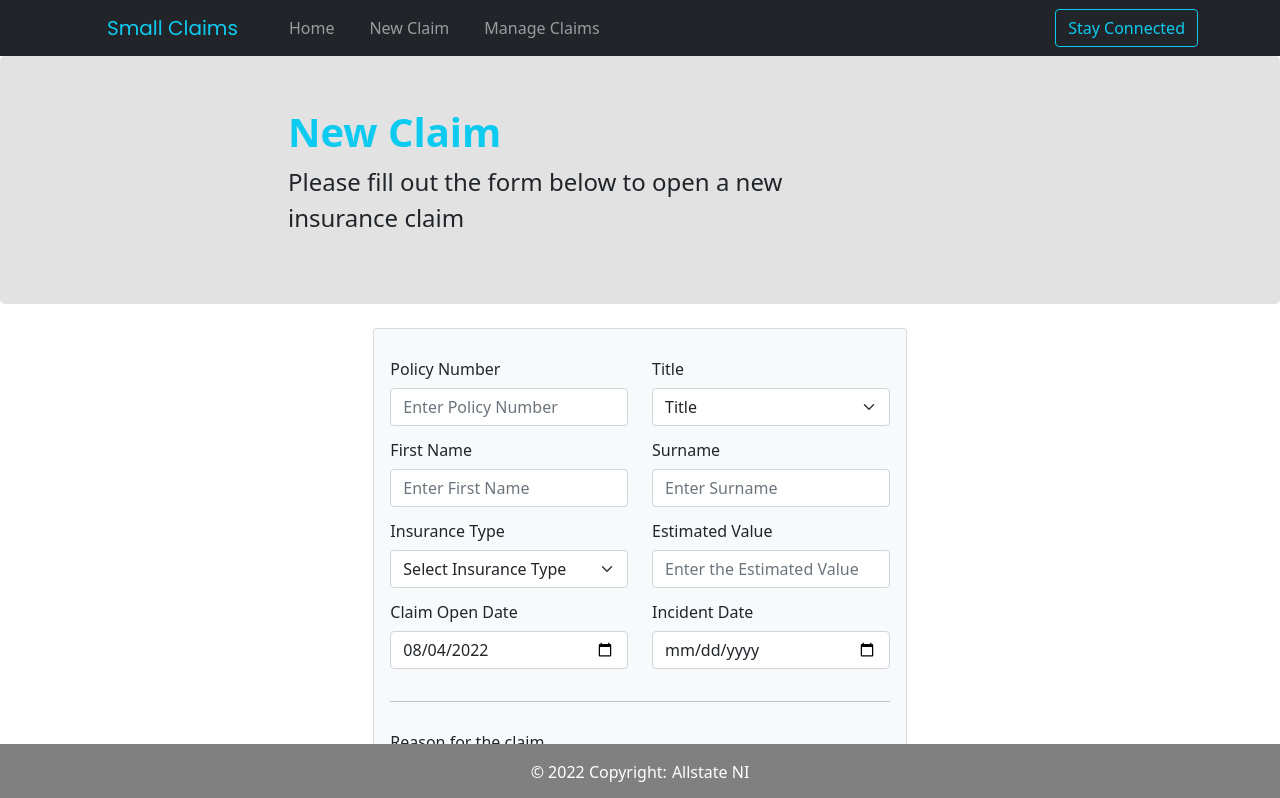
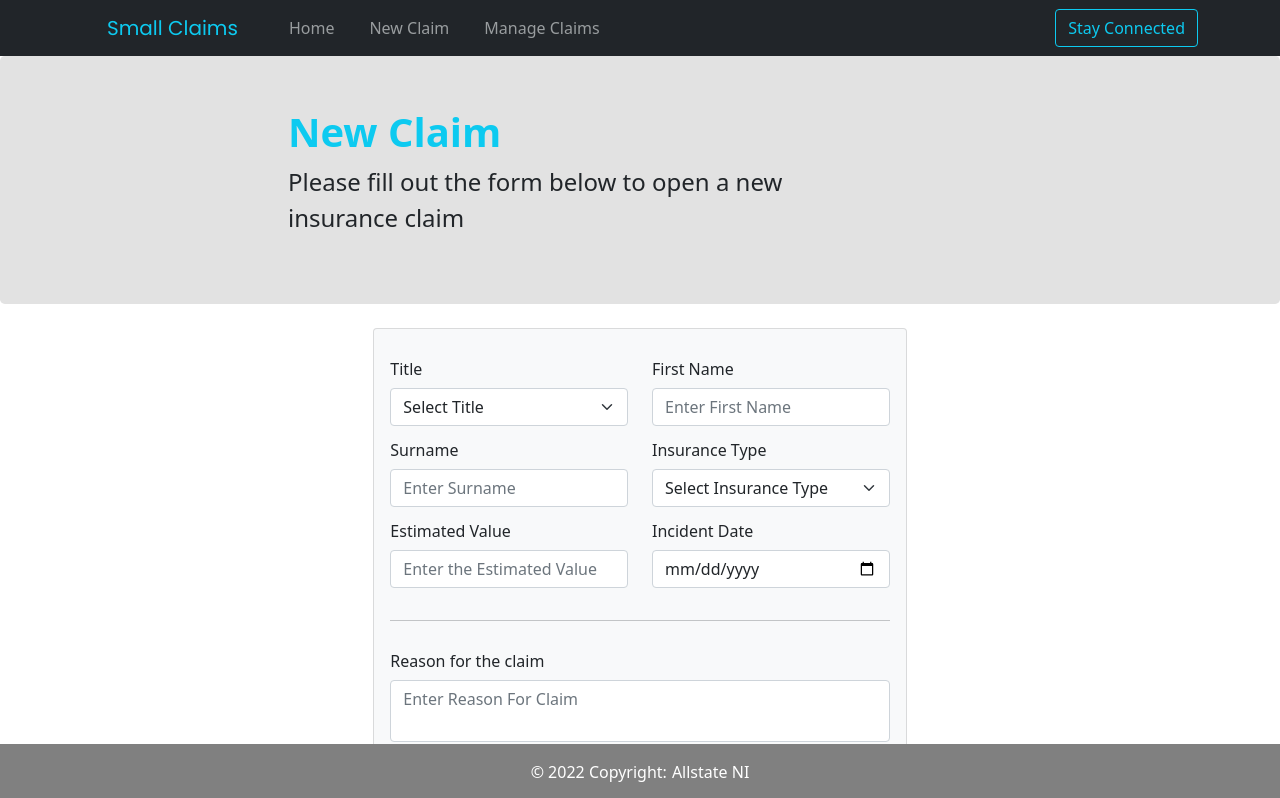
Before and after one commit to dtott/claims-ui, a React (Create React App) app: page /newClaim in a window 1280 px wide. Shown: the top 798 px of the page. Built offline with nearby package versions, Linux system fonts and the light colour scheme.

Commit message:
implemented api for new claim

```diff
--- a/package.json
+++ b/package.json
@@ -6,8 +6,10 @@
     "@testing-library/jest-dom": "^5.16.4",
     "@testing-library/react": "^13.3.0",
     "@testing-library/user-event": "^13.5.0",
+    "axios": "^0.27.2",
     "bootstrap": "^5.1.3",
     "react": "^18.2.0",
+    "react-axios": "^2.0.6",
     "react-bootstrap": "^2.4.0",
     "react-dom": "^18.2.0",
     "react-router-dom": "^6.3.0",
--- a/src/Components/Main/NewClaimPage/NewClaimForm.js
+++ b/src/Components/Main/NewClaimPage/NewClaimForm.js
@@ -1,16 +1,7 @@
-import { Fragment, useState } from "react";
-import { getAllClaims } from "../../Data/sample-data";
+import { Fragment, useEffect, useReducer, useRef, useState } from "react";
+import { addNewClaim, addNewcustomer } from "../../Data/DataFunctions";
 
 const NewClaimForm = () => {
-
-const claims = getAllClaims();
-const claimIds = claims.map(claim => claim.claimId);
-const maxClaimId = Math.max(...claimIds);
-
-
-const today = new Date();
-const date = today.setDate(today.getDate());
-const defaultDate = new Date(date).toISOString().split('T')[0] // yyyy-mm-dd
 
 const [motorType, setMotorType] = useState(true);
 const [PropertyType, setPropertyType] = useState(true);
@@ -38,18 +29,19 @@ const changeTypefields = (event) => {
                 default:
 
     }
+
+
+    const dataToChange = { field: event.target.id, value: event.target.value};
+     dispatch(dataToChange);
 }
 
-const [addClaim, setAddClaim] = useState({
-    claimId: '',
-    policyNumber: '',
-    title: '',
+const emptyClaim = {
+    customerID: '',
+    type: '',
     firstName: '',
     surname: '',
-    status: '',
-    type: '',
+    title: '',
     estimatedValue: '',
-    claimOpenDate: '',
     claimReason: '',
     make: '',
     model: '',
@@ -60,101 +52,79 @@ const [addClaim, setAddClaim] = useState({
     animalType: '',
     breed: '',
     address: ''
- });
+ }
 
- const submitNewClaim = (e) => {
+ const [userID, setUserID] = useState(null);
+ const [count, setCount] = useState(0);
+
+ const newClaimsReducer = (existingState, data) => {
+     return {...existingState, [data.field]: data.value}
+ }
+
+ const [newClaim, dispatch] = useReducer(newClaimsReducer, emptyClaim);
+
+ const handleChange = (event) => {
+     const dataToChange = { field: event.target.id, value: event.target.value};
+     dispatch(dataToChange);
+ }
+
+ const [message, setMessage] = useState("");
+
+ const isSubmitPressed = useRef(false);
+
+ const submitform = (e) => {
      e.preventDefault();
-
-    if(PropertyType === false){
-        setAddClaim({...addClaim,
-            claimId: maxClaimId + 1,
-            address: e.target.elements.address.value,
-            policyNumber: e.target.elements.policyNumber.value,
-        title: e.target.elements.title.value,
-        firstName: e.target.elements.firstName.value,
-        surname: e.target.elements.surname.value,
-        status: e.target.elements.status.value,
-        type: e.target.elements.type.value,
-        estimatedValue: e.target.elements.estimatedValue.value,
-        claimOpenDate: e.target.elements.claimOpenDate.value,
-        claimReason: e.target.elements.claimReason.value,
-        incidentDate: e.target.elements.incidentDate.value,
-        claimDescription: e.target.elements.claimDescription.value,
-        furtherDetails: e.target.elements.furtherDetails.value,
+     console.log(newClaim);
+     isSubmitPressed.current = true;
+     // Response for adding customer fields
+     const response = addNewcustomer(newClaim);
+     response.then (result => {
+         if(result.status === 200){
+             setMessage("Payment added with ID " + result.data.customerID)
+             setUserID(result.data.customerID);
+             setCount(count + 1);
+         }else{
+             setMessage("didn't work");
+         }
      })
-    }else if(motorType === false){
-        setAddClaim({...addClaim,
-            claimId: maxClaimId + 1,
-            make: e.target.elements.make.value,
-            model: e.target.elements.model.value,
-            year: e.target.elements.year.value,
-            policyNumber: e.target.elements.policyNumber.value,
-        title: e.target.elements.title.value,
-        firstName: e.target.elements.firstName.value,
-        surname: e.target.elements.surname.value,
-        status: e.target.elements.status.value,
-        type: e.target.elements.type.value,
-        estimatedValue: e.target.elements.estimatedValue.value,
-        claimOpenDate: e.target.elements.claimOpenDate.value,
-        claimReason: e.target.elements.claimReason.value,
-        incidentDate: e.target.elements.incidentDate.value,
-        claimDescription: e.target.elements.claimDescription.value,
-        furtherDetails: e.target.elements.furtherDetails.value
-        })
-    }else if(petType === false){
-        setAddClaim({...addClaim,
-            claimId: maxClaimId + 1,
-            animalType: e.target.elements.animalType.value,
-            breed: e.target.elements.breed.value,
-            policyNumber: e.target.elements.policyNumber.value,
-        title: e.target.elements.title.value,
-        firstName: e.target.elements.firstName.value,
-        surname: e.target.elements.surname.value,
-        status: e.target.elements.status.value,
-        type: e.target.elements.type.value,
-        estimatedValue: e.target.elements.estimatedValue.value,
-        claimOpenDate: e.target.elements.claimOpenDate.value,
-        claimReason: e.target.elements.claimReason.value,
-        incidentDate: e.target.elements.incidentDate.value,
-        claimDescription: e.target.elements.claimDescription.value,
-        furtherDetails: e.target.elements.furtherDetails.value
-        })
-    }
+     .catch(error => console.log ("something went wrong " + error))
 
  }
 
- console.log(addClaim);
+
+
+ useEffect(() => {
+     if(isSubmitPressed.current){
+         console.log(userID);
+      // Response for adding claimDetails
+      const responseClaimDetails = addNewClaim(newClaim, userID);
+      responseClaimDetails.then (result => {
+         if(result.status === 200){
+             setMessage("Payment added with ID " + result.data.claimId)
+             console.log(result.data.claimId);
+         }else{
+             setMessage("didn't work");
+         }
+      })
+      .catch(error => console.log ("something went wrong new" + error))
+
+      console.log(userID);
+      isSubmitPressed.current = false;
+    }
+ }, [count])
 
 
     return <Fragment>
 
         <div className="d-flex justify-content-center">
-        <form onSubmit={submitNewClaim} className=" card p-3 bg-light col-xl-5 col-lg-10 col-md-10 col-sm-10 col-11 mb-7">
+        <form onSubmit={submitform} className=" card p-3 bg-light col-xl-5 col-lg-10 col-md-10 col-sm-10 col-11 mb-7">
+
+        {/* First Row Fields */}
         <div className="form-group row">
-
-            {/* Column 1 of form */}
-            <div className="col-6">
-                <label className="col-form-label form-text-left" htmlFor="policyNumber">Policy Number</label>
-                <input type="number" className="form-control" id="policyNumber" name="policyNumber" placeholder="Enter Policy Number"></input>
-                <label className="col-form-label" htmlFor="firstName">First Name</label>
-                <input type="text" className="form-control" id="firstName" placeholder="Enter First Name"></input>
-                <label className="col-form-label form-text-left" htmlFor="type">Insurance Type</label>
-                <select onChange={changeTypefields} defaultValue="default" id="type" className="form-select form-control">
-                    <option value="default" disabled hidden>Select Insurance Type</option>
-                    <option>Property</option>
-                    <option>Motor</option>
-                    <option>Pet</option>
-                </select>
-                <label className="col-form-label" htmlFor="claimOpenDate">Claim Open Date</label>
-                <input type="date" className="form-control" id="claimOpenDate" defaultValue={defaultDate}></input>
-                </div>
-                {/* End of Column 1 */}
-
-                {/* Column 2 of form */}
-                <div className="col-6">
+            <div className="col-12 col-lg-6">
             <label className="col-form-label form-text-left" htmlFor="title">Title</label>
-                <select defaultValue="default" id="title" name="title" className="form-select form-control">
-                    <option value="default" disabled hidden>Title</option>
+                <select defaultValue="Do not specify" onChange={handleChange} id="title" name="title" className="form-select form-control">
+                    <option value="Do not specify" disabled hidden>Select Title</option>
                     <option>Mr</option>
                     <option>Mrs</option>
                     <option>Dr</option>
@@ -162,89 +132,119 @@ const [addClaim, setAddClaim] = useState({
                     <option>Miss</option>
                     <option>Do not specify</option>
                 </select>
+            </div>
+            <div className="col-12 col-lg-6">
+            <label className="col-form-label" htmlFor="firstName">First Name</label>
+                <input type="text" onChange={handleChange} required className="form-control" id="firstName" placeholder="Enter First Name"></input>
+            </div>
+            </div>
+
+            {/* Second Row Fields */}
+        <div className="form-group row">
+            <div className="col-12 col-lg-6">
             <label className="col-form-label" htmlFor="surname">Surname</label>
-                <input type="text" className="form-control" id="surname" placeholder="Enter Surname"></input>
-                <input id="status" defaultValue="new" hidden></input>
+                <input type="text" onChange={handleChange} required className="form-control" id="surname" placeholder="Enter Surname"></input>
+            </div>
+            <div className="col-12 col-lg-6">
+            <label className="col-form-label form-text-left" htmlFor="type">Insurance Type</label>
+                <select onChange={changeTypefields} required defaultValue="" id="type" className="form-select form-control">
+                    <option value="" disabled hidden>Select Insurance Type</option>
+                    <option>Property</option>
+                    <option>Motor</option>
+                    <option>Pet</option>
+                </select>
+            </div>
+            </div>
+
+            {/* Third Row Fields */}
+        <div className="form-group row">
+            <div className="col-12 col-lg-6">
             <label className="col-form-label" htmlFor="estimatedValue">Estimated Value</label>
-                <input type="number" className="form-control" id="estimatedValue" placeholder="Enter the Estimated Value"></input>
+                <input type="number" onChange={handleChange} required className="form-control" id="estimatedValue" max="500" step=".01" placeholder="Enter the Estimated Value"></input>
+            </div>
+            <div className="col-12 col-lg-6">
             <label className="col-form-label" htmlFor="incidentDate">Incident Date</label>
-                <input type="date" className="form-control" id="incidentDate"></input>
+                <input type="date" onChange={handleChange} required className="form-control" id="incidentDate"></input>
             </div>
-                {/* End of Column 2 */}
-
             <div className="mt-3">
                 <hr></hr>
                 </div>
             </div>
 
-
-                {/* Only displays if Motor Insurance Type is selected */}
-                {!motorType ? <div className="form-group row">
-                <div className="col-6">
+            {!motorType ? <div>
+            {/* Motor Row Fields */}
+            <div className="form-group row">
+            <div className="col-12 col-lg-6">
             <label className="col-form-label" htmlFor="make">Car Make</label>
-                <input type="text" className="form-control" id="make" placeholder="Enter Make"></input>
+                <input type="text" onChange={handleChange} className="form-control" id="make" defaultValue="" placeholder="Enter Make"></input>
+            </div>
+            <div className="col-12 col-lg-6">
+            <label className="col-form-label" htmlFor="model">Car Model</label>
+                <input type="text" onChange={handleChange} className="form-control" id="model" defaultValue="" placeholder="Enter Model"></input>
+            </div>
+            </div>
+            <div className="form-group row">
+            <div className="col-12 col-lg-6">
             <label className="col-form-label" htmlFor="year">Car Year</label>
-                <input type="text" className="form-control" id="year" placeholder="Enter Year"></input>
+                <input type="number" onChange={handleChange} className="form-control" min="1900" max="9999" id="year" defaultValue="" placeholder="Enter Year"></input>
             </div>
-                <div className="col-6">
-                <label className="col-form-label" htmlFor="model">Car Model</label>
-                <input type="text" className="form-control" id="model" placeholder="Enter Model"></input>
             </div>
-                <div className="mt-3">
+            <div className="mt-4">
                 <hr></hr>
                 </div>
             </div> : null}
 
-                {/* Only display if Property Insurance Type is selected */}
-                {!PropertyType ?
-                <div className="row">
+            {!petType ? <div>
+            {/* Pet Row Fields */}
+            <div className="form-group row">
+            <div className="col-12 col-lg-6">
+            <label className="col-form-label" htmlFor="animalType">Animal Type</label>
+                    <input type="text" onChange={handleChange} className="form-control" id="animalType" defaultValue="" placeholder="Enter Type"></input>
+            </div>
+            <div className="col-12 col-lg-6">
+            <label className="col-form-label" htmlFor="breed">Animal Breed</label>
+                    <input type="text" onChange={handleChange} className="form-control" id="breed" defaultValue="" placeholder="Enter Breed"></input>
+            </div>
+            </div>
+            <div className="mt-4">
+                <hr></hr>
+                </div>
+            </div> : null}
+
+            {!PropertyType ? <div>
+            {/* Property Row Fields */}
+            <div className="form-group row">
             <div className="col-12">
             <label className="col-form-label" htmlFor="address">Property Address</label>
-                    <input type="text" className="form-control" id="address" defaultValue="" placeholder="Enter Address"></input>
+                    <input type="text" onChange={handleChange} className="form-control" id="address" defaultValue="" placeholder="Enter Address"></input>
             </div>
-                    <div className="mt-3">
+            </div>
+            <div className="mt-4">
                 <hr></hr>
                 </div>
-                </div>
-                : null}
+            </div> : null}
 
-                {/* Only displays if Pet Insurance Type is selected */}
-                {!petType ?
-                <div className="row">
-                    <div className="col">
-                    <label className="col-form-label" htmlFor="animalType">Animal Type</label>
-                    <input type="text" className="form-control" id="animalType" defaultValue="" placeholder="Enter Type"></input>
-                    </div>
-                    <div className="col">
-                    <label className="col-form-label" htmlFor="breed">Animal Breed</label>
-                    <input type="text" className="form-control" id="breed" defaultValue="" placeholder="Enter Breed"></input>
-                    </div>
-                    <div className="mt-3">
-                <hr></hr>
-                </div>
-                </div>
-                : null}
-
+                {/* Fourth Row Fields */}
             <div className="row">
                <div className="col-12">
                 <label className="col-form-label" htmlFor="claimReason">Reason for the claim</label>
-                <textarea id="claimReason" className="form-control" rows="2" maxLength="100" placeholder="Enter Reason For Claim"></textarea>
+                <textarea id="claimReason" onChange={handleChange} required className="form-control" rows="2" maxLength="100" placeholder="Enter Reason For Claim"></textarea>
                 </div>
                 <br></br>
                 <div className="col-12">
                 <label className="col-form-label" htmlFor="claimDescription">Incident Description</label>
-                <textarea id="claimDescription" className="form-control" rows="6" maxLength="500" placeholder="Enter Incident Description"></textarea>
+                <textarea id="claimDescription" onChange={handleChange} required className="form-control" rows="6" maxLength="500" placeholder="Enter Incident Description"></textarea>
                 <small className="form-text text-muted">*500 characters</small>
                 </div>
                 <div className="col-12">
                 <label className="col-form-label" htmlFor="furtherDetails">Further Details</label>
-                <textarea id="furtherDetails" className="form-control" rows="2" maxLength="500" placeholder="Enter Further Details"></textarea>
+                <textarea id="furtherDetails" onChange={handleChange} className="form-control" rows="2" maxLength="200" placeholder="Enter Further Details"></textarea>
                 </div>
                 <div>
-                <button className="btn btn-success col mt-4">Submit</button>
-                <button className="btn btn-danger col mt-4">Reset</button></div>
+                <button type="submit" className="btn btn-success col mt-4">Submit</button>
+                <button type="reset" className="btn btn-danger col mt-4" >Reset</button></div>
                 </div>
-
+                <p>{message}</p>
 
         </form>
         </div>
```
Also changed, not shown: src/Components/Data/DataFunctions.js (+23 -65 lines), src/Components/Main/ManageClaimsPage/ManageClaims.js (+25 -3 lines), src/Components/Main/ManageClaimsPage/ManageClaimsTable.js (+5 -5 lines), 1 other file (tests, documents, lock files or other folders). Lines whose indentation alone changed are shown as unchanged.
